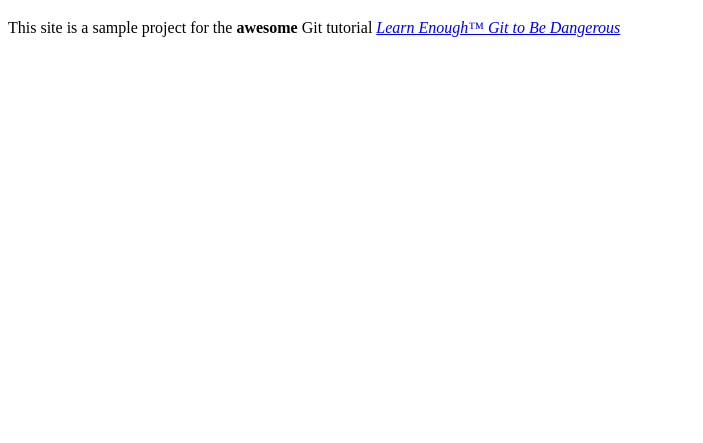
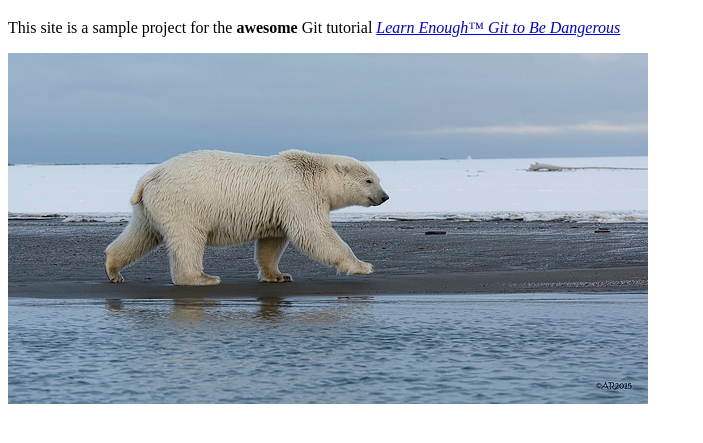
Before and after one commit to danicaclarisse/1.5.1, a plain HTML site: page about.html in a window 1280 px wide. Shown: the part 61-504 px from the top of the page, without its empty margins (0-703 px from the left). Drawn offline with Linux system fonts and the light colour scheme.

Commit message:
Add an image

```diff
--- a/about.html
+++ b/about.html
@@ -8,5 +8,6 @@
     <p>
       This site is a sample project for the <strong>awesome</strong> Git tutorial <a href="https://www.learnenough.com/git-tutorial"><em>Learn Enough™ Git to Be Dangerous</em></a>
     </p>
+    <img src="images21/polar_bear.jpg" alt="Polar bear">
   </body>
 </html>
```
Also changed, not shown: images21/polar_bear.jpg (added).
